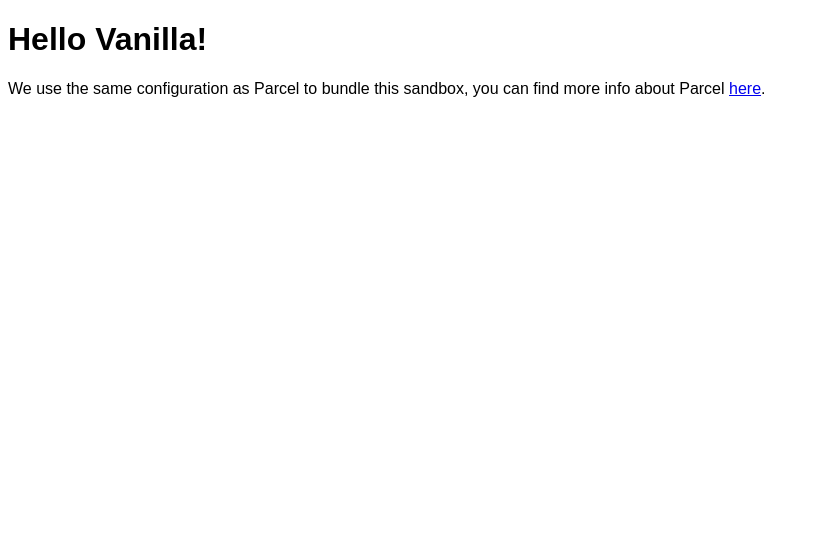
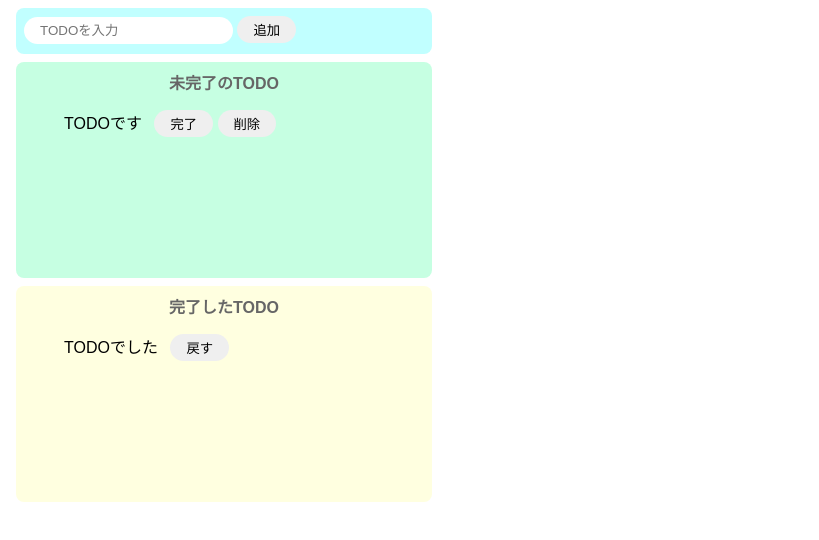
Before and after one commit to 304089/todo_app, a website built with Parcel: page index.html in a window 1280 px wide. Shown: the whole page, without its empty margins (0-819 px from the left). Built offline with nearby package versions, Linux system fonts and the light colour scheme.

Commit message:
HTML/CSS部分作成

```diff
--- a/index.html
+++ b/index.html
@@ -1,16 +1,30 @@
 <!DOCTYPE html>
 <html>
+  <head>
+    <title>TODO(js)</title>
+    <meta charset="UTF-8" />
+  </head>
 
-<head>
-	<title>Parcel Sandbox</title>
-	<meta charset="UTF-8" />
-</head>
-
-<body>
-	<div id="app"></div>
-
-	<script src="src/index.js">
-	</script>
-</body>
-
+  <body>
+    <div class="input-area">
+      <input placeholder="TODOを入力" />
+      <button>追加</button>
+    </div>
+    <div class="incomplete-area">
+      <p class="title">未完了のTODO</p>
+      <ul>
+        <li class="list-row">TODOです</li>
+        <button>完了</button>
+        <button>削除</button>
+      </ul>
+    </div>
+    <div class="complete-area">
+      <p class="title">完了したTODO</p>
+      <ul>
+        <li class="list-row">TODOでした</li>
+        <button>戻す</button>
+      </ul>
+    </div>
+    <script src="src/index.js"></script>
+  </body>
 </html>
--- a/src/index.js
+++ b/src/index.js
@@ -1,10 +1 @@
 import "./styles.css";
-
-document.getElementById("app").innerHTML = `
-<h1>Hello Vanilla!</h1>
-<div>
-  We use the same configuration as Parcel to bundle this sandbox, you can find more
-  info about Parcel
-  <a href="https://parceljs.org" target="_blank" rel="noopener noreferrer">here</a>.
-</div>
-`;
--- a/src/styles.css
+++ b/src/styles.css
@@ -1,3 +1,62 @@
 body {
   font-family: sans-serif;
 }
+
+input {
+  border-radius: 16px;
+  border: none;
+  padding: 6px 16px;
+  outline: none;
+}
+
+button {
+  border-radius: 16px;
+  border: none;
+  padding: 4px 16px;
+}
+
+button:hover {
+  background: #ff7fff;
+  color: #fff;
+  cursor: pointer;
+}
+
+.input-area {
+  background: #c1ffff;
+  width: 400px;
+  height: 30px;
+  padding: 8px;
+  margin: 8px;
+  border-radius: 8px;
+}
+
+.incomplete-area {
+  background: #c6ffe2;
+  width: 400px;
+  min-height: 200px;
+  padding: 8px;
+  margin: 8px;
+  border-radius: 8px;
+}
+
+.complete-area {
+  background: #ffffe0;
+  width: 400px;
+  min-height: 200px;
+  padding: 8px;
+  margin: 8px;
+  border-radius: 8px;
+}
+
+.title {
+  text-align: center;
+  margin-top: 0;
+  font-weight: bold;
+  color: #666;
+}
+
+.list-row {
+  display: inline-block;
+  padding-bottom: 4px;
+  margin-right: 8px;
+}
```
Also changed, not shown: README.md.
